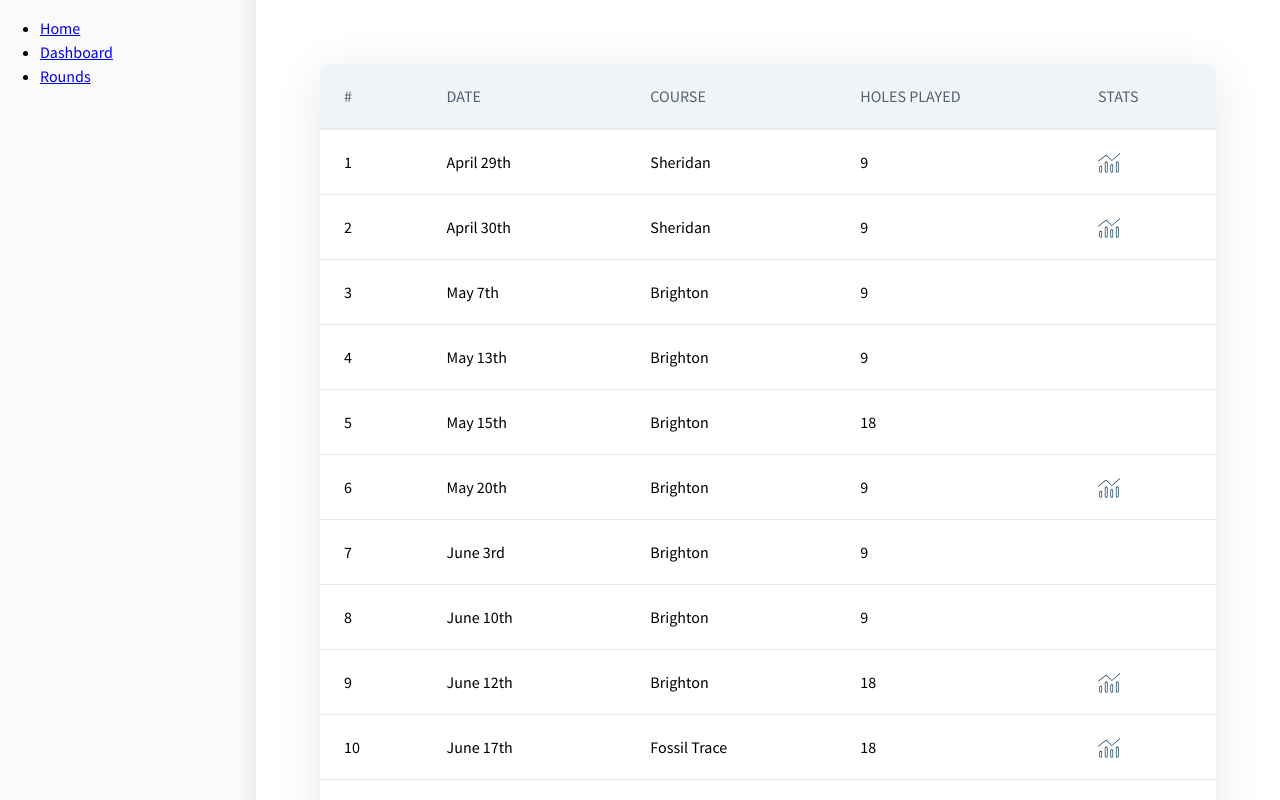
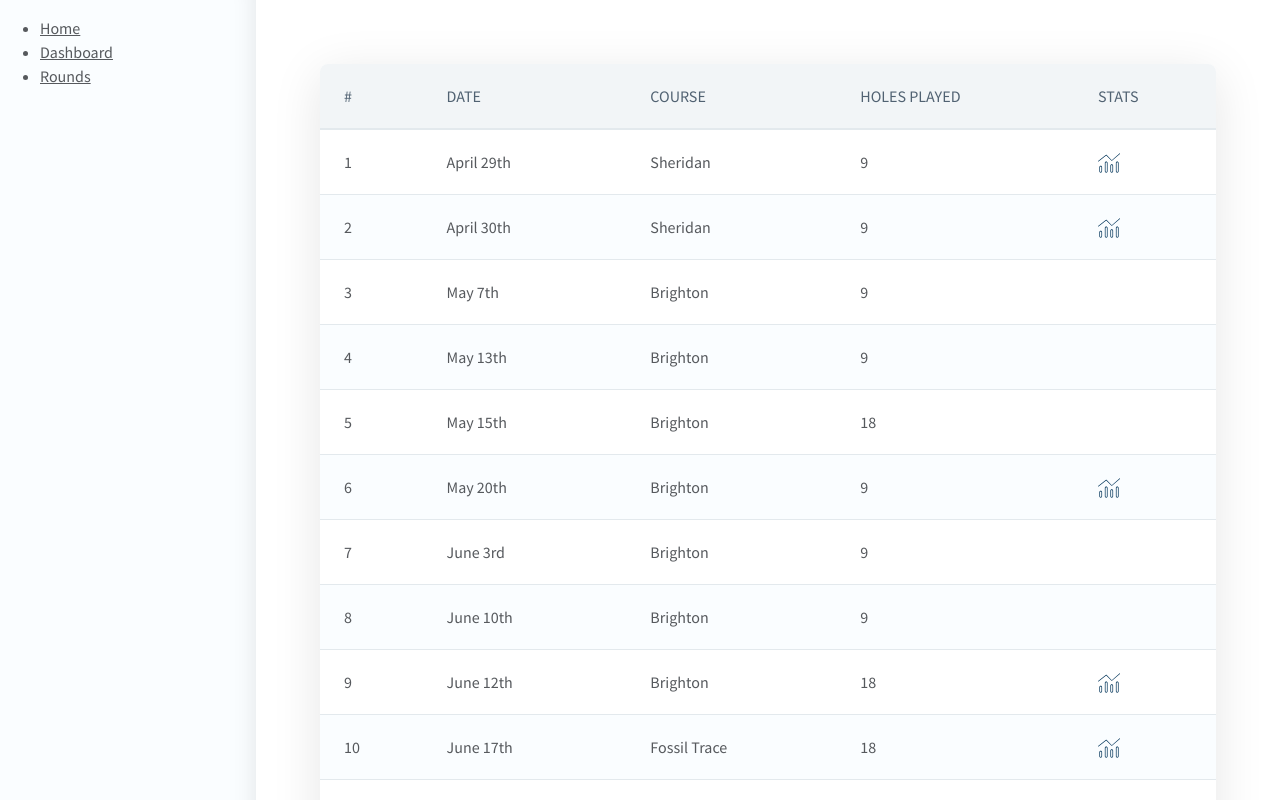
Before and after one commit to dkersten/golf-scorecard-v1, a React (Create React App) app: page /rounds in a window 1280 px wide. Shown: the top 800 px of the page. Built offline with nearby package versions, Linux system fonts and the light colour scheme.

Commit message:
added additional styling and fuctionality to the table component to accept different types of data

```diff
--- a/src/Components/Table.js
+++ b/src/Components/Table.js
@@ -1,3 +1,9 @@
+// components
+import { ReactComponent as DefaultIcon } from '../Assets/Icons/horizontal-dots.svg'
+
+// libraries
+import { Link } from 'react-router-dom'
+
 // styling
 import '../styling/components/Table.scss'
 
@@ -29,11 +35,11 @@ const Table = (props) => {
                 } else if (typeof data[i][key] === 'number') {
                     rowTDs.push(<td key={key}>{ data[i][key] }</td>)
                 } else if (typeof data[i][key] === 'boolean') {
-                    data[i][key] === true
-                        ?
-                            rowTDs.push(<td key={key}>{props.icon}</td>)
-                        :
-                            rowTDs.push(<td key={key}>{ null }</td>)
+                    if (data[i][key] === true) {
+                        rowTDs.push(<td key={key}>{ renderIcon() }</td>)
+                    } else {
+                        rowTDs.push(<td key={key}>{ null }</td>)
+                    }
                 }
             }
 
@@ -54,6 +60,19 @@ const Table = (props) => {
         return tableClasses
     }
 
+    // build icon/link
+    const renderIcon = () => {
+        if (props.iconInfo.icon && props.iconInfo.link) {
+            return(<Link to={props.iconInfo.link}>{props.iconInfo.icon}</Link>)
+        } else if (props.iconInfo.icon) {
+            return props.iconInfo.icon
+        } else if (props.iconInfo.link) {
+                return <Link to={props.iconInfo.link}><DefaultIcon /></Link>
+        } else {
+                return <DefaultIcon />
+        }
+    }
+
     return(
         <table className={ classList(props.classList) }>
             <thead>
--- a/src/Pages/Rounds.js
+++ b/src/Pages/Rounds.js
@@ -16,7 +16,10 @@ const Rounds = () => {
                 bodyData={rounds}
                 headerColumns={["#", "Date", "Course", "Holes Played", "Stats"]}
                 classList={["rounds-table"]}
-                icon={<StatsIcon />}
+                iconInfo={{
+                    icon: <StatsIcon />,
+                    link: "#"
+                }}
             />
         </Layout>
     )
--- a/src/styling/components/Table.scss
+++ b/src/styling/components/Table.scss
@@ -26,6 +26,14 @@ table {
             &:not(:last-of-type) td {
                 border-bottom: 1px solid $color-offwhite3;
             }
+
+            &:nth-of-type(even) {
+                background: $color-offwhite1;
+            }
+
+            &:nth-of-type(odd) {
+                background: $color-white;
+            }
         }
     }
 
--- a/src/styling/config.scss
+++ b/src/styling/config.scss
@@ -23,10 +23,14 @@ $color-primary-l6: #81caff;
 $color-primary-l7: #d5edff;
 
 // background colors
-$color-offwhite1: #FAFAFA;
+$color-white: #fff;
+$color-offwhite1: #FAFDFF;
 $color-offwhite2: #F2F5F7;
 $color-offwhite3: #E3E9ED;
 $color-offwhite4: #516272;
+
+// font colors:
+$color-font-light-theme: #56595D;
 
 // status colors
 $color-danger: #DE3142;
@@ -67,4 +71,5 @@ $br-xxl: 20px;
 /////// common styling
 *:not(i) {
     font-family: 'Source Sans Pro', sans-serif;
+    color: $color-font-light-theme;
 }
```
Also changed, not shown: src/Assets/Icons/horizontal-dots.svg (added).
